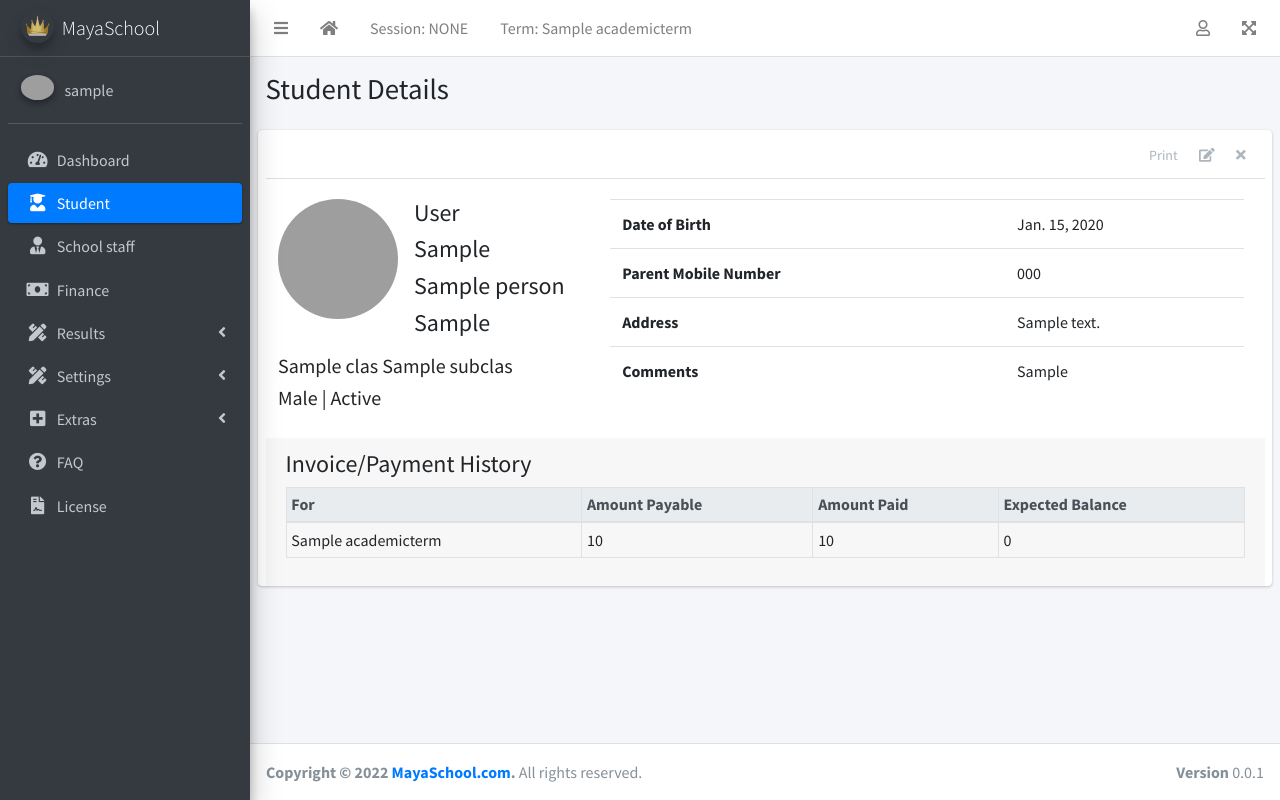
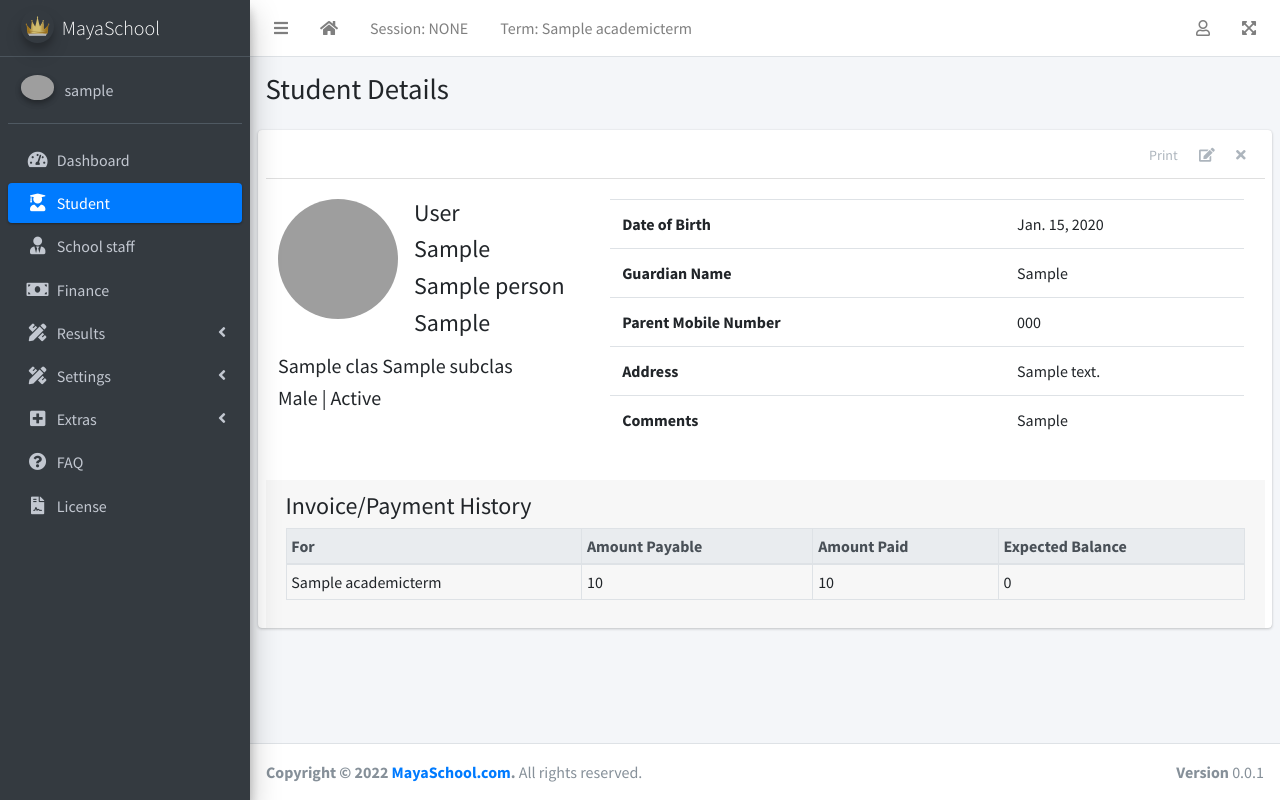
Before and after one commit to pythonbrad/mayaschool, a Django app: page /students/1 in a window 1280 px wide. Run offline with Django 4.2, Linux system fonts and the light colour scheme; a user stored in the database is signed in; data comes from the database, SQL or seed files in the repository; tables that the repository leaves empty hold one stand-in row (values such as "Sample post"); some libraries are stand-ins or nearby versions; grey boxes are pictures that could not be loaded.

Commit message:
Update (core, staffs, students) Rename surname by lastname Move diploma field to Staff Manage unique constraints of ClassStudent

```diff
--- a/core/models.py
+++ b/core/models.py
@@ -140,7 +140,7 @@ class Person(models.Model):
         max_length=10, choices=STATUS_CHOICES, default="active"
     )
     matricule = models.CharField(max_length=16, unique=True)
-    surname = models.CharField(max_length=200)
+    lastname = models.CharField(max_length=200)
     firstname = models.CharField(max_length=200)
     other_name = models.CharField(max_length=200, blank=True)
     gender = models.CharField(max_length=10, choices=GENDER_CHOICES, default="male")
@@ -157,11 +157,10 @@ class Person(models.Model):
     address = models.TextField(blank=True)
     others = models.TextField(blank=True)
     passport = models.ImageField(blank=True, upload_to="students/passports/")
-    diploma = models.CharField(blank=True, max_length=255)
     email = models.EmailField(blank=True)
 
     class Meta:
-        ordering = ["surname", "firstname", "other_name"]
+        ordering = ["lastname", "firstname", "other_name"]
 
     def generate_matricule(self, obj):
         """Generate matricule."""
--- a/staffs/forms.py
+++ b/staffs/forms.py
@@ -1,5 +1,6 @@
 from core.forms import PersonForm
+from django import forms
 
 
 class StaffForm(PersonForm):
-    pass
+    diploma = forms.CharField(max_length=255)
--- a/staffs/models.py
+++ b/staffs/models.py
@@ -6,6 +6,7 @@ class Staff(models.Model):
     """Staff."""
 
     person = models.OneToOneField(Person, on_delete=models.CASCADE)
+    diploma = models.CharField(blank=True, max_length=255)
     tag = 'P'
 
 
--- a/staffs/templates/staffs/staffs_list.html
+++ b/staffs/templates/staffs/staffs_list.html
@@ -14,6 +14,7 @@
             <th>Fullname</th>
             <th>Registration Number</th>
             <th>Is teacher?</th>
+            <th>Diploma</th>
             <th>Gender</th>
             <th>Mobile Number</th>
             <th>Status</th>
@@ -24,9 +25,10 @@
             {% for staff in staffs %}
             <tr class='clickable-row' data-href="{% url 'staff_details' staff.pk %}">
                 <td>{{ forloop.counter }}</td>
-                <td>{{ staff.person.surname }} {{ staff.person.firstname }} {{ staff.person.other_name }}</td>
+                <td>{{ staff.person.lastname }} {{ staff.person.firstname }} {{ staff.person.other_name }}</td>
                 <td>{{ staff.person.matricule }}</td>
                 <td>{% if staff.is_teacher %}Yes{% else %}No{% endif %}</td>
+                <td>{{ staff.diploma }}</td>
                 <td>{{ staff.person.get_gender_display }}</td>
                 <td>{{ staff.person.mobile_number }}</td>
                 <td>{{ staff.person.get_status_display }}</td>
--- a/staffs/views.py
+++ b/staffs/views.py
@@ -29,7 +29,7 @@ def create(request):
         form = StaffForm(request.POST, request.FILES)
         if form.is_valid():
             form.save()
-            Staff.objects.create(person=form.instance)
+            Staff.objects.create(person=form.instance, diploma=form.cleaned_data['diploma'])
             return redirect('staffs')
         else:
             pass
--- a/students/forms.py
+++ b/students/forms.py
@@ -9,3 +9,4 @@ def get_subclass_choices():
 
 class StudentForm(PersonForm):
     current_class = forms.ChoiceField(choices=get_subclass_choices)
+    guardian_name = forms.CharField(max_length=255)
--- a/students/models.py
+++ b/students/models.py
@@ -6,10 +6,11 @@ class Student(models.Model):
     """Student."""
 
     person = models.OneToOneField(Person, on_delete=models.CASCADE)
+    guardian = models.CharField(max_length=255)
     tag = 'S'
 
     def __str__(self):
-        return f"{self.person.surname} {self.person.firstname} {self.person.other_name} ({self.person.matricule})"
+        return f"{self.person.lastname} {self.person.firstname} {self.person.other_name} ({self.person.matricule})"
 
     def save(self, *args, **kwargs):
         """Save."""
--- a/students/templates/students/student_details.html
+++ b/students/templates/students/student_details.html
@@ -21,7 +21,7 @@
           <div class="row mb-2">
               <img src="{% if student.person.passport %}{{ student.person.passport.url }}{% else %}{% static 'vendor/adminlte/img/avatar.png' %}{% endif %}" class="float-left rounded-circle mr-3" style="width: 120px; height: 120px;">
             <div class="float-right">
-              <h4>{{ student.person.surname }}</h4>
+              <h4>{{ student.person.lastname }}</h4>
               <h4>{{ student.person.firstname }}</h4>
               <h4>{{ student.person.other_name }}</h4>
               <h4>{{ student.person.matricule }}</h4>
@@ -39,6 +39,11 @@
             <tr>
               <th>Date of Birth</th>
               <td>{{ student.person.date_of_birth }}</td>
+            </tr>
+
+            <tr>
+              <th>Guardian Name</th>
+              <td>{{ student.guardian }}</td>
             </tr>
 
             <tr>
--- a/students/templates/students/students_list.html
+++ b/students/templates/students/students_list.html
@@ -24,7 +24,7 @@
             {% for class_student in class_students %}
             <tr class='clickable-row' data-href="{% url 'student_details' class_student.student.pk %}">
                 <td>{{ forloop.counter }}</td>
-                <td>{{ class_student.student.person.surname }} {{ class_student.student.person.firstname }} {{ class_student.student.person.other_name }}</td>
+                <td>{{ class_student.student.person.lastname }} {{ class_student.student.person.firstname }} {{ class_student.student.person.other_name }}</td>
                 <td>{{ class_student.student.person.matricule }}</td>
                 <td>{{ class_student.student.get_current_class.subclass }}</td>
                 <td>{{ class_student.student.person.get_gender_display }}</td>
--- a/students/views.py
+++ b/students/views.py
@@ -31,7 +31,7 @@ def create(request):
         form = StudentForm(request.POST, request.FILES)
         if form.is_valid():
             form.save()
-            Student.objects.create(person=form.instance)
+            Student.objects.create(person=form.instance, guardian=form.cleaned_data['guardian_name'])
             ClassStudent.objects.create(
                 subclass=SubClass.objects.get(pk=form.cleaned_data['current_class']),
                 student=form.instance.student
@@ -56,7 +56,13 @@ def edit(request, pk):
         if form.is_valid():
             form.save()
             current_class = obj.get_current_class()
-            current_class.subclass = SubClass.objects.get(pk=form.cleaned_data['current_class'])
+            if current_class.session == request.current_session:
+                current_class.subclass = SubClass.objects.get(pk=form.cleaned_data['current_class'])
+            else:
+                ClassStudent.objects.create(
+                    subclass=SubClass.objects.get(pk=form.cleaned_data['current_class']),
+                    student=form.instance.student
+                )
             current_class.save()
             return redirect('students')
         else:
```
Also changed, not shown: staffs/templates/staffs/staff_details.html (+7 -2 lines).
